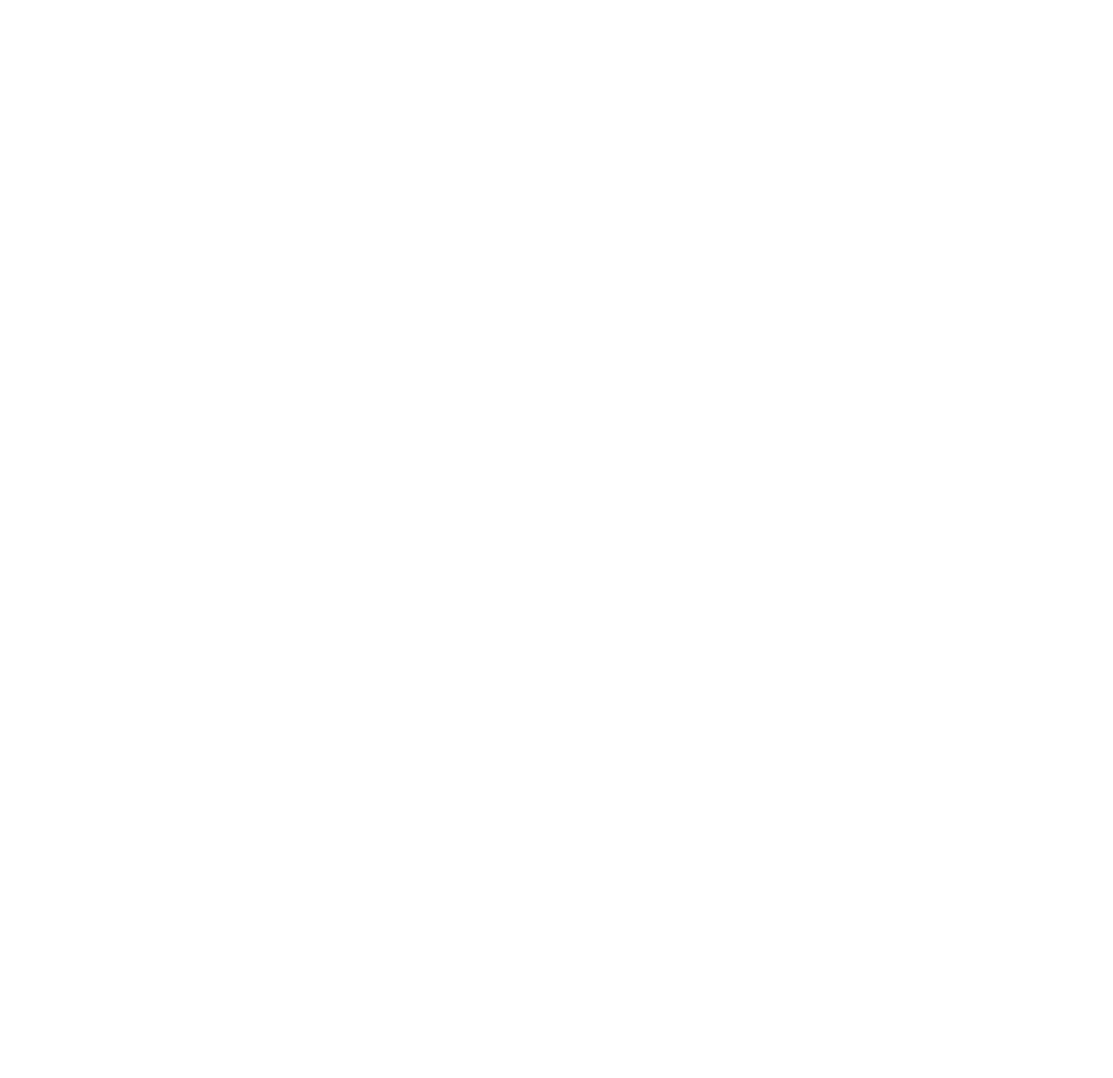
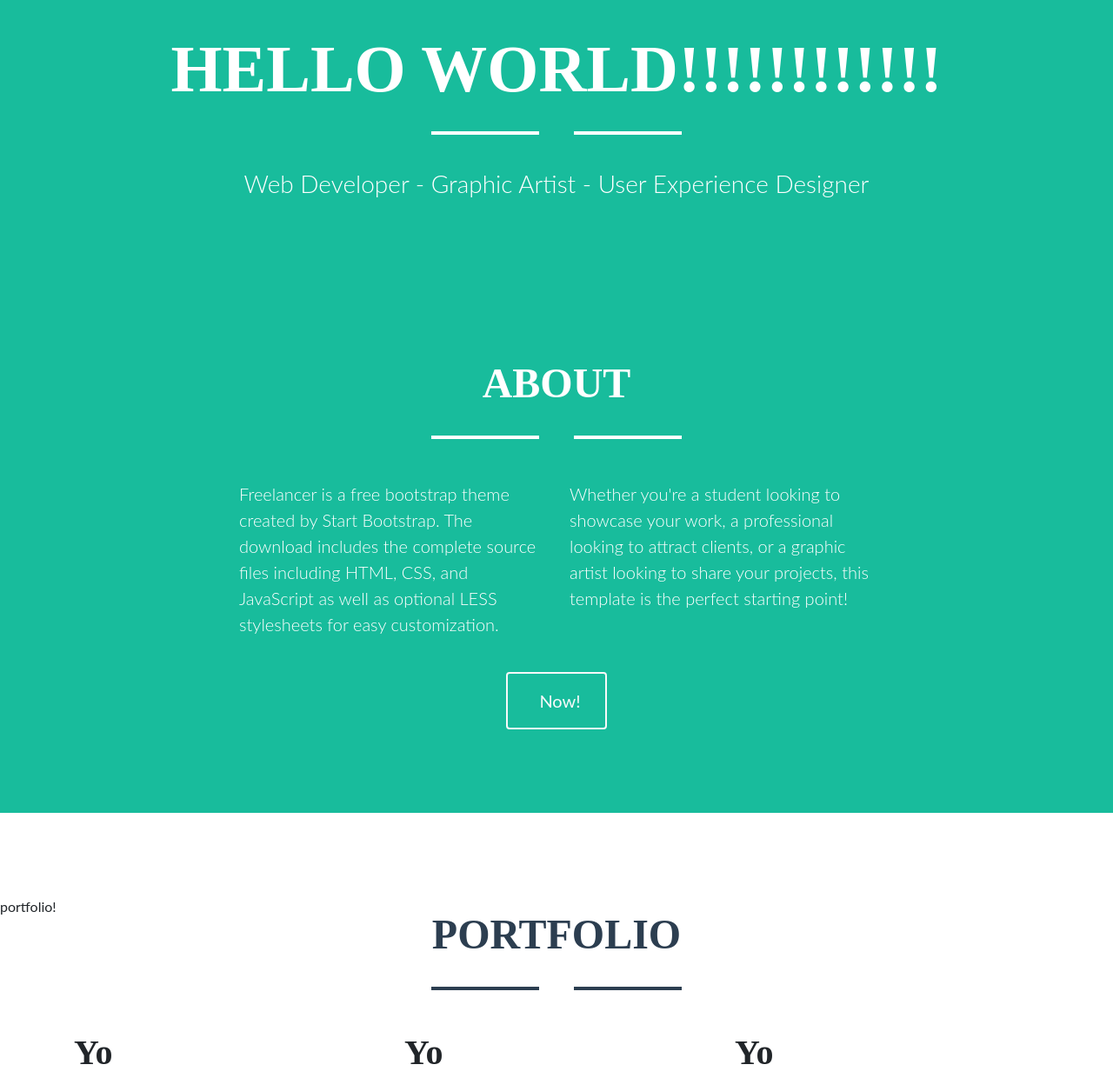
Before and after one commit to unjust/website, a Node server app: page / in a window 1280 px wide. Before the commit the part shown is empty. Shown: the part 503-1743 px from the top of the page at 87% size. Before the commit the page ends 22 px from the top, so only its background shows below. Run offline with Node 20, Linux system fonts and the light colour scheme; style sheets or scripts are compiled from the project's sources; some libraries are stand-ins or nearby versions.

Commit message:
structuring views and layout better

```diff
--- /dev/null
+++ b/app/views/about.pug
@@ -0,0 +1,20 @@
+<section class="bg-primary text-white mb-0" id="about">
+	<div class="container">
+		<h2 class="text-center text-uppercase text-white">About</h2>
+		<hr class="star-light mb-5">
+		<div class="row">
+		<div class="col-lg-4 ml-auto">
+			<p class="lead">Freelancer is a free bootstrap theme created by Start Bootstrap. The download includes the complete source files including HTML, CSS, and JavaScript as well as optional LESS stylesheets for easy customization.</p>
+		</div>
+		<div class="col-lg-4 mr-auto">
+			<p class="lead">Whether you're a student looking to showcase your work, a professional looking to attract clients, or a graphic artist looking to share your projects, this template is the perfect starting point!</p>
+		</div>
+		</div>
+		<div class="text-center mt-4">
+		<a class="btn btn-xl btn-outline-light" href="#">
+			<i class="fa fa-download mr-2"></i>
+			Download Now!
+		</a>
+		</div>
+	</div>
+</section>
--- /dev/null
+++ b/app/views/contact.pug
@@ -0,0 +1,48 @@
+<!-- Contact Section -->
+  <section id="contact">
+    <div class="container">
+      <h2 class="text-center text-uppercase text-secondary mb-0">Contact Me</h2>
+      <hr class="star-dark mb-5">
+      <div class="row">
+        <div class="col-lg-8 mx-auto">
+          <!-- To configure the contact form email address, go to mail/contact_me.php and update the email address in the PHP file on line 19. -->
+          <!-- The form should work on most web servers, but if the form is not working you may need to configure your web server differently. -->
+          <form name="sentMessage" id="contactForm" novalidate="novalidate">
+            <div class="control-group">
+              <div class="form-group floating-label-form-group controls mb-0 pb-2">
+                <label>Name</label>
+                <input class="form-control" id="name" type="text" placeholder="Name" required="required" data-validation-required-message="Please enter your name.">
+                <p class="help-block text-danger"></p>
+              </div>
+            </div>
+            <div class="control-group">
+              <div class="form-group floating-label-form-group controls mb-0 pb-2">
+                <label>Email Address</label>
+                <input class="form-control" id="email" type="email" placeholder="Email Address" required="required" data-validation-required-message="Please enter your email address.">
+                <p class="help-block text-danger"></p>
+              </div>
+            </div>
+            <div class="control-group">
+              <div class="form-group floating-label-form-group controls mb-0 pb-2">
+                <label>Phone Number</label>
+                <input class="form-control" id="phone" type="tel" placeholder="Phone Number" required="required" data-validation-required-message="Please enter your phone number.">
+                <p class="help-block text-danger"></p>
+              </div>
+            </div>
+            <div class="control-group">
+              <div class="form-group floating-label-form-group controls mb-0 pb-2">
+                <label>Message</label>
+                <textarea class="form-control" id="message" rows="5" placeholder="Message" required="required" data-validation-required-message="Please enter a message."></textarea>
+                <p class="help-block text-danger"></p>
+              </div>
+            </div>
+            <br>
+            <div id="success"></div>
+            <div class="form-group">
+              <button type="submit" class="btn btn-primary btn-xl" id="sendMessageButton">Send</button>
+            </div>
+          </form>
+        </div>
+      </div>
+    </div>
+  </section>
--- /dev/null
+++ b/app/views/footer.pug
@@ -0,0 +1,53 @@
+<!-- Footer -->
+<footer class="footer text-center">
+    <div class="container">
+        <div class="row">
+        <div class="col-md-4 mb-5 mb-lg-0">
+            <h4 class="text-uppercase mb-4">Location</h4>
+            <p class="lead mb-0">2215 John Daniel Drive
+            <br>Clark, MO 65243</p>
+        </div>
+        <div class="col-md-4 mb-5 mb-lg-0">
+            <h4 class="text-uppercase mb-4">Around the Web</h4>
+            <ul class="list-inline mb-0">
+            <li class="list-inline-item">
+                <a class="btn btn-outline-light btn-social text-center rounded-circle" href="#">
+                <i class="fa fa-fw fa-facebook"></i>
+                </a>
+            </li>
+            <li class="list-inline-item">
+                <a class="btn btn-outline-light btn-social text-center rounded-circle" href="#">
+                <i class="fa fa-fw fa-google-plus"></i>
+                </a>
+            </li>
+            <li class="list-inline-item">
+                <a class="btn btn-outline-light btn-social text-center rounded-circle" href="#">
+                <i class="fa fa-fw fa-twitter"></i>
+                </a>
+            </li>
+            <li class="list-inline-item">
+                <a class="btn btn-outline-light btn-social text-center rounded-circle" href="#">
+                <i class="fa fa-fw fa-linkedin"></i>
+                </a>
+            </li>
+            <li class="list-inline-item">
+                <a class="btn btn-outline-light btn-social text-center rounded-circle" href="#">
+                <i class="fa fa-fw fa-dribbble"></i>
+                </a>
+            </li>
+            </ul>
+        </div>
+        <div class="col-md-4">
+            <h4 class="text-uppercase mb-4">About Freelancer</h4>
+            <p class="lead mb-0">Freelance is a free to use, open source Bootstrap theme created by
+            <a href="http://startbootstrap.com">Start Bootstrap</a>.</p>
+        </div>
+        </div>
+    </div>
+</footer>
+
+<div class="copyright py-4 text-center text-white">
+    <div class="container">
+        <small>Copyright &copy; Your Website 2018</small>
+    </div>
+</div>
--- a/app/views/index.pug
+++ b/app/views/index.pug
@@ -1 +1,14 @@
-p hello world!
+extends layout
+
+//- nav will be included in layout
+
+block content
+
+  include about.pug
+  include portfolio.pug
+  include contact.pug
+
+//- footer, scripts will be included in layout
+
+block modals
+  include work_modals.pug
--- /dev/null
+++ b/app/views/layout.pug
@@ -0,0 +1,52 @@
+doctype html
+
+html
+  head
+    title=title
+    <!-- third party css -->
+    link(rel='stylesheet', href="/css/vendor/bootstrap/bootstrap.min.css")
+    link(rel='stylesheet', href="/css/vendor/magnific-popup/magnific-popup.css")
+
+    //- <!-- Custom fonts for this template -->
+    //- link(rel='stylesheet', href="vendor/font-awesome/css/font-awesome.min.css")
+    //- link(rel='stylesheet', href="https://fonts.googleapis.com/css?family=Montserrat:400,700")
+    //- link(rel='stylesheet', href="https://fonts.googleapis.com/css?family=Lato:400,700,400italic,700italic")
+
+    link(rel='stylesheet', href='/css/freelancer.min.css')
+    meta(charset='utf-8')
+
+  body
+    block nav
+      include nav.pug
+
+      <!-- Header -->
+      <header class="masthead bg-primary text-white text-center">
+        <div class="container">
+          <img class="img-fluid mb-5 d-block mx-auto" src="img/profile.png" alt="">
+          <h1 class="text-uppercase mb-0">Hello world!!!!!!!!!!!!</h1>
+          <hr class="star-light">
+          <h2 class="font-weight-light mb-0">Web Developer - Graphic Artist - User Experience Designer</h2>
+        </div>
+      </header>
+
+    block content
+
+    block footer
+      include footer.pug
+
+    <!-- Scroll to Top Button (Only visible on small and extra-small screen sizes) -->
+    <div class="scroll-to-top d-lg-none position-fixed ">
+      <a class="js-scroll-trigger d-block text-center text-white rounded" href="#page-top">
+        <i class="fa fa-chevron-up"></i>
+      </a>
+    </div>
+
+    block modals
+
+    block scripts
+      <!-- Contact Form JavaScript -->
+      //- <script src="js/jqBootstrapValidation.js"></script>
+      //- <script src="js/contact_me.js"></script>
+
+      <!-- script for this template -->
+      <script src="/js/freelancer.bundled.min.js"></script>
--- /dev/null
+++ b/app/views/nav.pug
@@ -0,0 +1,23 @@
+<!-- Navigation -->
+<nav class="navbar navbar-expand-lg bg-secondary fixed-top text-uppercase" id="mainNav">
+    <div class="container">
+    <a class="navbar-brand js-scroll-trigger" href="#page-top">Start Bootstrap</a>
+    <button class="navbar-toggler navbar-toggler-right text-uppercase bg-primary text-white rounded" type="button" data-toggle="collapse" data-target="#navbarResponsive" aria-controls="navbarResponsive" aria-expanded="false" aria-label="Toggle navigation">
+        Menu
+        <i class="fa fa-bars"></i>
+    </button>
+    <div class="collapse navbar-collapse" id="navbarResponsive">
+        <ul class="navbar-nav ml-auto">
+        <li class="nav-item mx-0 mx-lg-1">
+            <a class="nav-link py-3 px-0 px-lg-3 rounded js-scroll-trigger" href="#portfolio">Portfolio</a>
+        </li>
+        <li class="nav-item mx-0 mx-lg-1">
+            <a class="nav-link py-3 px-0 px-lg-3 rounded js-scroll-trigger" href="#about">About</a>
+        </li>
+        <li class="nav-item mx-0 mx-lg-1">
+            <a class="nav-link py-3 px-0 px-lg-3 rounded js-scroll-trigger" href="#contact">Contact</a>
+        </li>
+        </ul>
+    </div>
+    </div>
+</nav>
--- /dev/null
+++ b/app/views/portfolio.pug
@@ -0,0 +1,12 @@
+<!-- Portfolio Grid Section -->
+<section class="portfolio" id="portfolio">
+	Hello portfolio!
+	<div class="container">
+		<h2 class="text-center text-uppercase text-secondary mb-0">Portfolio</h2>
+		<hr class="star-dark mb-5">
+		<div class="row">
+			each work in [1, 2, 3, 4, 5]
+				include work.pug
+		</div>
+	</div>
+</section>
--- /dev/null
+++ b/app/views/work.pug
@@ -0,0 +1,12 @@
+
+<div class="col-md-6 col-lg-4">
+	<h1>Yo</h1>
+	<a class="portfolio-item d-block mx-auto" href="#portfolio-modal-1">
+		<div class="portfolio-item-caption d-flex position-absolute h-100 w-100">
+			<div class="portfolio-item-caption-content my-auto w-100 text-center text-white">
+				<i class="fa fa-search-plus fa-3x"></i>
+			</div>
+		</div>
+		<img class="img-fluid" src="img/pi2-poster.jpg" alt="">
+	</a>
+</div>
--- /dev/null
+++ b/app/views/work_modals.pug
@@ -0,0 +1,130 @@
+<div class="portfolio-modal mfp-hide" id="portfolio-modal-1">
+    <div class="portfolio-modal-dialog bg-white">
+        <a class="close-button d-none d-md-block portfolio-modal-dismiss" href="#">
+        <i class="fa fa-3x fa-times"></i>
+        </a>
+        <div class="container text-center">
+        <div class="row">
+            <div class="col-lg-8 mx-auto">
+            <h2 class="text-secondary text-uppercase mb-0">Project Name</h2>
+            <hr class="star-dark mb-5">
+            <img class="img-fluid mb-5" src="img/portfolio/cabin.png" alt="">
+            <p class="mb-5">Lorem ipsum dolor sit amet, consectetur adipisicing elit. Mollitia neque assumenda ipsam nihil, molestias magnam, recusandae quos quis inventore quisquam velit asperiores, vitae? Reprehenderit soluta, eos quod consequuntur itaque. Nam.</p>
+            <a class="btn btn-primary btn-lg rounded-pill portfolio-modal-dismiss" href="#">
+                <i class="fa fa-close"></i>
+                Close Project</a>
+            </div>
+        </div>
+        </div>
+    </div>
+</div>
+
+<!-- Portfolio Modal 2 -->
+<div class="portfolio-modal mfp-hide" id="portfolio-modal-2">
+    <div class="portfolio-modal-dialog bg-white">
+        <a class="close-button d-none d-md-block portfolio-modal-dismiss" href="#">
+        <i class="fa fa-3x fa-times"></i>
+        </a>
+        <div class="container text-center">
+        <div class="row">
+            <div class="col-lg-8 mx-auto">
+            <h2 class="text-secondary text-uppercase mb-0">Project Name</h2>
+            <hr class="star-dark mb-5">
+            <img class="img-fluid mb-5" src="img/portfolio/cake.png" alt="">
+            <p class="mb-5">Lorem ipsum dolor sit amet, consectetur adipisicing elit. Mollitia neque assumenda ipsam nihil, molestias magnam, recusandae quos quis inventore quisquam velit asperiores, vitae? Reprehenderit soluta, eos quod consequuntur itaque. Nam.</p>
+            <a class="btn btn-primary btn-lg rounded-pill portfolio-modal-dismiss" href="#">
+                <i class="fa fa-close"></i>
+                Close Project</a>
+            </div>
+        </div>
+        </div>
+    </div>
+</div>
+
+<!-- Portfolio Modal 3 -->
+<div class="portfolio-modal mfp-hide" id="portfolio-modal-3">
+    <div class="portfolio-modal-dialog bg-white">
+        <a class="close-button d-none d-md-block portfolio-modal-dismiss" href="#">
+        <i class="fa fa-3x fa-times"></i>
+        </a>
+        <div class="container text-center">
+        <div class="row">
+            <div class="col-lg-8 mx-auto">
+            <h2 class="text-secondary text-uppercase mb-0">Project Name</h2>
+            <hr class="star-dark mb-5">
+            <img class="img-fluid mb-5" src="img/portfolio/circus.png" alt="">
+            <p class="mb-5">Lorem ipsum dolor sit amet, consectetur adipisicing elit. Mollitia neque assumenda ipsam nihil, molestias magnam, recusandae quos quis inventore quisquam velit asperiores, vitae? Reprehenderit soluta, eos quod consequuntur itaque. Nam.</p>
+            <a class="btn btn-primary btn-lg rounded-pill portfolio-modal-dismiss" href="#">
+                <i class="fa fa-close"></i>
+                Close Project</a>
+            </div>
+        </div>
+        </div>
+    </div>
+</div>
+
+<!-- Portfolio Modal 4 -->
+<div class="portfolio-modal mfp-hide" id="portfolio-modal-4">
+    <div class="portfolio-modal-dialog bg-white">
+        <a class="close-button d-none d-md-block portfolio-modal-dismiss" href="#">
+        <i class="fa fa-3x fa-times"></i>
+        </a>
+        <div class="container text-center">
+        <div class="row">
+            <div class="col-lg-8 mx-auto">
+            <h2 class="text-secondary text-uppercase mb-0">Project Name</h2>
+            <hr class="star-dark mb-5">
+            <img class="img-fluid mb-5" src="img/portfolio/game.png" alt="">
+            <p class="mb-5">Lorem ipsum dolor sit amet, consectetur adipisicing elit. Mollitia neque assumenda ipsam nihil, molestias magnam, recusandae quos quis inventore quisquam velit asperiores, vitae? Reprehenderit soluta, eos quod consequuntur itaque. Nam.</p>
+            <a class="btn btn-primary btn-lg rounded-pill portfolio-modal-dismiss" href="#">
+                <i class="fa fa-close"></i>
+                Close Project</a>
+            </div>
+        </div>
+        </div>
+    </div>
+</div>
+
+<!-- Portfolio Modal 5 -->
+<div class="portfolio-modal mfp-hide" id="portfolio-modal-5">
+    <div class="portfolio-modal-dialog bg-white">
+        <a class="close-button d-none d-md-block portfolio-modal-dismiss" href="#">
+        <i class="fa fa-3x fa-times"></i>
+        </a>
+        <div class="container text-center">
+        <div class="row">
+            <div class="col-lg-8 mx-auto">
+            <h2 class="text-secondary text-uppercase mb-0">Project Name</h2>
+            <hr class="star-dark mb-5">
+            <img class="img-fluid mb-5" src="img/portfolio/safe.png" alt="">
+            <p class="mb-5">Lorem ipsum dolor sit amet, consectetur adipisicing elit. Mollitia neque assumenda ipsam nihil, molestias magnam, recusandae quos quis inventore quisquam velit asperiores, vitae? Reprehenderit soluta, eos quod consequuntur itaque. Nam.</p>
+            <a class="btn btn-primary btn-lg rounded-pill portfolio-modal-dismiss" href="#">
+                <i class="fa fa-close"></i>
+                Close Project</a>
+            </div>
+        </div>
+        </div>
+    </div>
+</div>
+
+<!-- Portfolio Modal 6 -->
+<div class="portfolio-modal mfp-hide" id="portfolio-modal-6">
+    <div class="portfolio-modal-dialog bg-white">
+        <a class="close-button d-none d-md-block portfolio-modal-dismiss" href="#">
+        <i class="fa fa-3x fa-times"></i>
+        </a>
+        <div class="container text-center">
+        <div class="row">
+            <div class="col-lg-8 mx-auto">
+            <h2 class="text-secondary text-uppercase mb-0">Project Name</h2>
+            <hr class="star-dark mb-5">
+            <img class="img-fluid mb-5" src="img/portfolio/submarine.png" alt="">
+            <p class="mb-5">Lorem ipsum dolor sit amet, consectetur adipisicing elit. Mollitia neque assumenda ipsam nihil, molestias magnam, recusandae quos quis inventore quisquam velit asperiores, vitae? Reprehenderit soluta, eos quod consequuntur itaque. Nam.</p>
+            <a class="btn btn-primary btn-lg rounded-pill portfolio-modal-dismiss" href="#">
+                <i class="fa fa-close"></i>
+                Close Project</a>
+            </div>
+        </div>
+        </div>
+    </div>
+</div>
```
Also changed, not shown: app/views/error.pug (added, +7 -0 lines).
